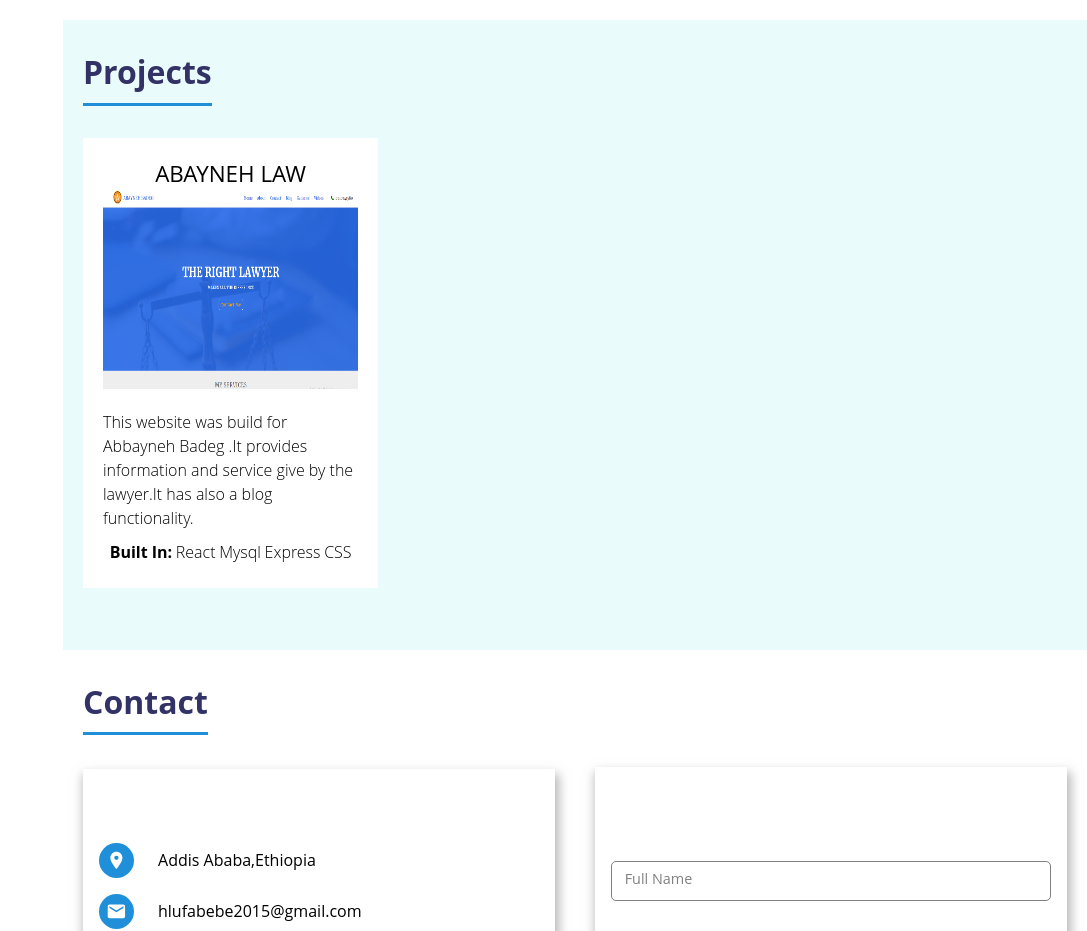
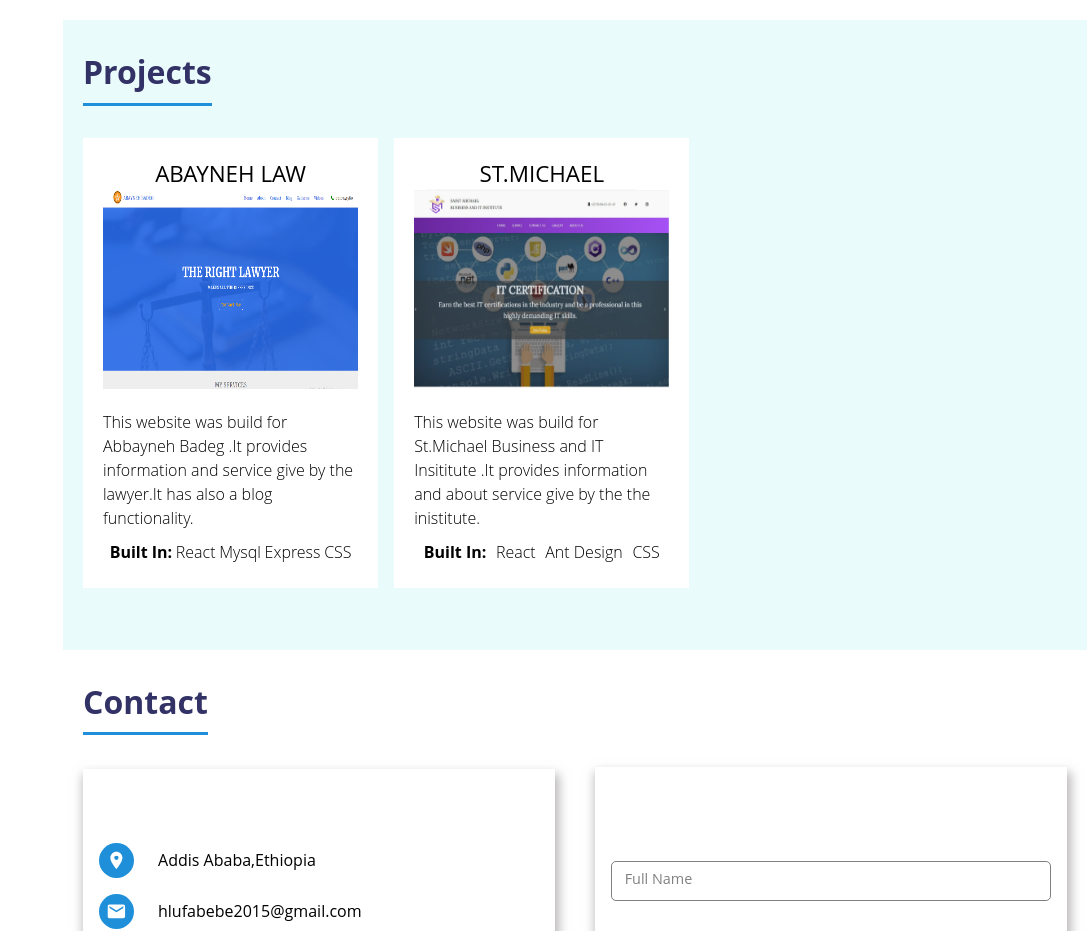
Before and after one commit to HlufD/Hiluf-Abebe-porfolio, a React (Vite) app: page / in a window 1280 px wide. Shown: the part 3580-4511 px from the top of the page, without its empty margins (193-1280 px from the left). Built offline with nearby package versions, Linux system fonts and the light colour scheme.

Commit message:
edit version

```diff
--- a/src/Routes/Portfolio.jsx
+++ b/src/Routes/Portfolio.jsx
@@ -13,6 +13,13 @@ function Portfolio() {
           technologies={["React", "Mysql", "Express", "CSS"]}
           img="./img/abbaylaw.png"
         />
+        <PortfolioCard
+          title="St.Michael "
+          link="https://saintmichael.edu.et/"
+          text="This website was build for St.Michael Business and IT Insititute .It provides information and about service give by the the inistitute."
+          technologies={["React", "Ant Design", "CSS"]}
+          img="./img/stMichel.jpg"
+        />
       </motion.div>
     </div>
   );
```
Also changed, not shown: public/img/stMichel.jpg (added).
